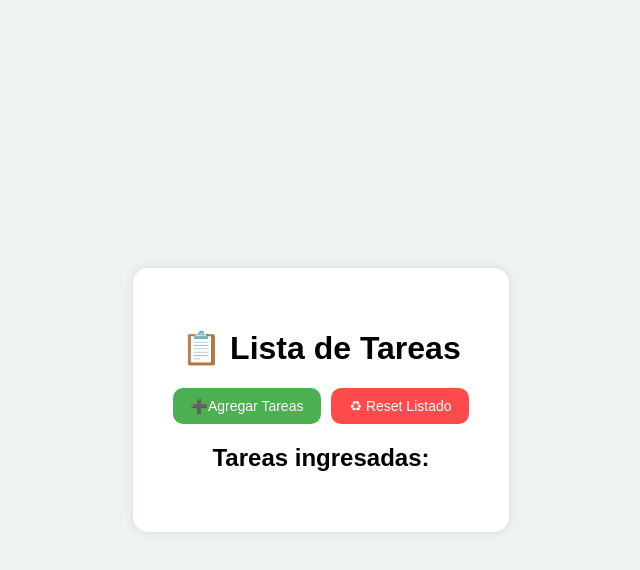
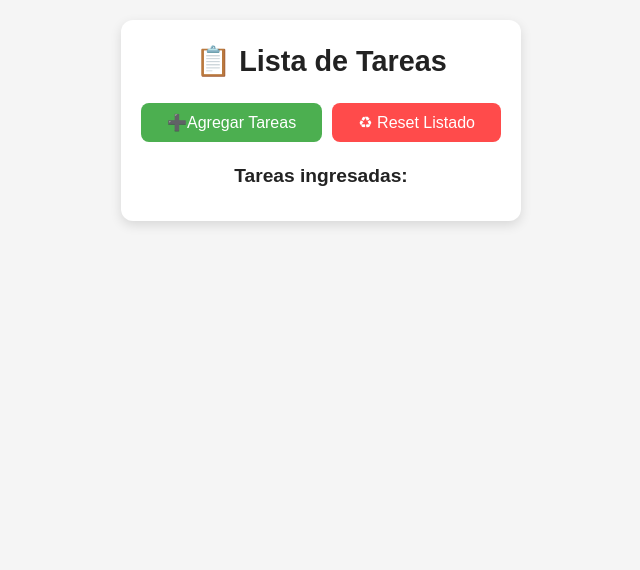
Before and after one commit to POLIVAF/E2M3, a plain HTML site: page index.html in a window 1280 px wide. Shown: the whole page, without its empty margins (319-959 px from the left). Drawn offline with Linux system fonts and the light colour scheme.

Commit message:
se cambia a un  style.css uniforme para server live y github al mostrarce en pagina del browser

```diff
--- a/assets/css/style.css
+++ b/assets/css/style.css
@@ -1,84 +1,93 @@
+/* ===========================
+   RESET Y BASE
+=========================== */
+* {
+  margin: 0;
+  padding: 0;
+  box-sizing: border-box;
+}
+
+html {
+  font-size: 16px; /* tamaño base consistente */
+}
+
 body {
   font-family: Arial, sans-serif;
-  background: #eef2f3;
-  display: flex;
-  justify-content: center;
-  align-items: center;
-  height: 100vh;
-  margin: 0;
+  font-size: 16px;         /* tamaño de texto consistente */
+  line-height: 1.5;        /* altura de línea legible */
+  text-align: center;       /* títulos centrados */
+  background: #f5f5f5;
+  color: #222;
+  padding: 20px;
+  transition: background 0.5s, color 0.5s;
 }
 
+/* ===========================
+   CONTENEDOR PRINCIPAL
+=========================== */
 .container {
-  text-align: center;
   background: white;
-  padding: 40px;
-  border-radius: 15px;
-  box-shadow: 0 0 10px rgba(0, 0, 0, 0.1);
+  max-width: 400px;
+  margin: auto;
+  padding: 20px;
+  border-radius: 12px;
+  box-shadow: 0px 4px 12px rgba(0,0,0,0.12);
 }
 
-/* Estilo general de todos los botones */
-button {
-  background: #4caf50;
-  color: white;
-  border: none;
-  padding: 15px 25px;
-  border-radius: 10px;
-  cursor: pointer;
-  font-size: 18px;
-  transition: 0.3s;
-  flex: 1 1 auto; /* permite que crezcan y se achiquen proporcionalmente */
-  min-width: 100px; /* ancho mínimo para que no se aplasten */
+/* ===========================
+   TÍTULO
+=========================== */
+.titulo {
+  font-size: 1.8rem; /* 28.8px */
+  margin-bottom: 20px;
 }
 
-/* Botones dentro del contenedor .botones */
+/* ===========================
+   BOTONES
+=========================== */
 .botones {
   display: flex;
   justify-content: center;
-  gap: 10px; /* espacio entre botones */
-  flex-wrap: wrap; /* permite que se vayan a la siguiente línea en pantallas pequeñas */
+  gap: 10px;
+  flex-wrap: wrap;      /* se van a nueva línea si no caben */
   margin-bottom: 20px;
 }
 
 .botones button {
   padding: 10px 18px;
-  font-size: 14px;
+  font-size: 1rem;      /* 16px */
+  border: none;
+  border-radius: 8px;
+  cursor: pointer;
+  flex: 1 1 auto;
+  min-width: 100px;
+  transition: 0.3s;
 }
 
-/* Colores de botones específicos */
-#btnAgregar {
-  background: #4caf50;
-  color: white;
-}
-#btnAgregar:hover {
-  background: #3e8e41;
-}
+/* Colores específicos */
+#btnAgregar { background: #4CAF50; color: white; }
+#btnAgregar:hover { background: #3e8e41; }
 
-#btnReset {
-  background: #ff4b4b;
-  color: white;
-}
-#btnReset:hover {
-  background: #d93636;
-}
+#btnReset { background: #ff4b4b; color: white; }
+#btnReset:hover { background: #d93636; }
 
-/* Hover general */
-button:hover {
-  background: #45a049;
-}
+#btnModo { background: #222; color: white; }
+#btnModo:hover { background: #555; }
 
-/* Media query para pantallas muy pequeñas */
-@media (max-width: 400px) {
-  .botones button {
-    width: 100%; /* cada botón ocupa toda la línea */
-    margin-bottom: 10px;
-  }
+/* ===========================
+   LISTA DE TAREAS
+=========================== */
+h2 {
+  margin-bottom: 10px;
+  font-size: 1.2rem;  /* 19px */
 }
 
 ul {
   text-align: left;
   padding-left: 0;
-  margin-top: 15px;
+  margin-top: 0;
 }
+
 li {
   list-style: none;
   padding: 8px;
@@ -98,6 +107,14 @@ li {
     transform: translateY(0);
   }
 }
-#listaTareas li {
-  text-align: left;
+
+
+/* ===========================
+   RESPONSIVE MÓVIL
+=========================== */
+@media (max-width: 400px) {
+  .botones button {
+    width: 100%;
+    margin-bottom: 10px;
+  }
 }
```
